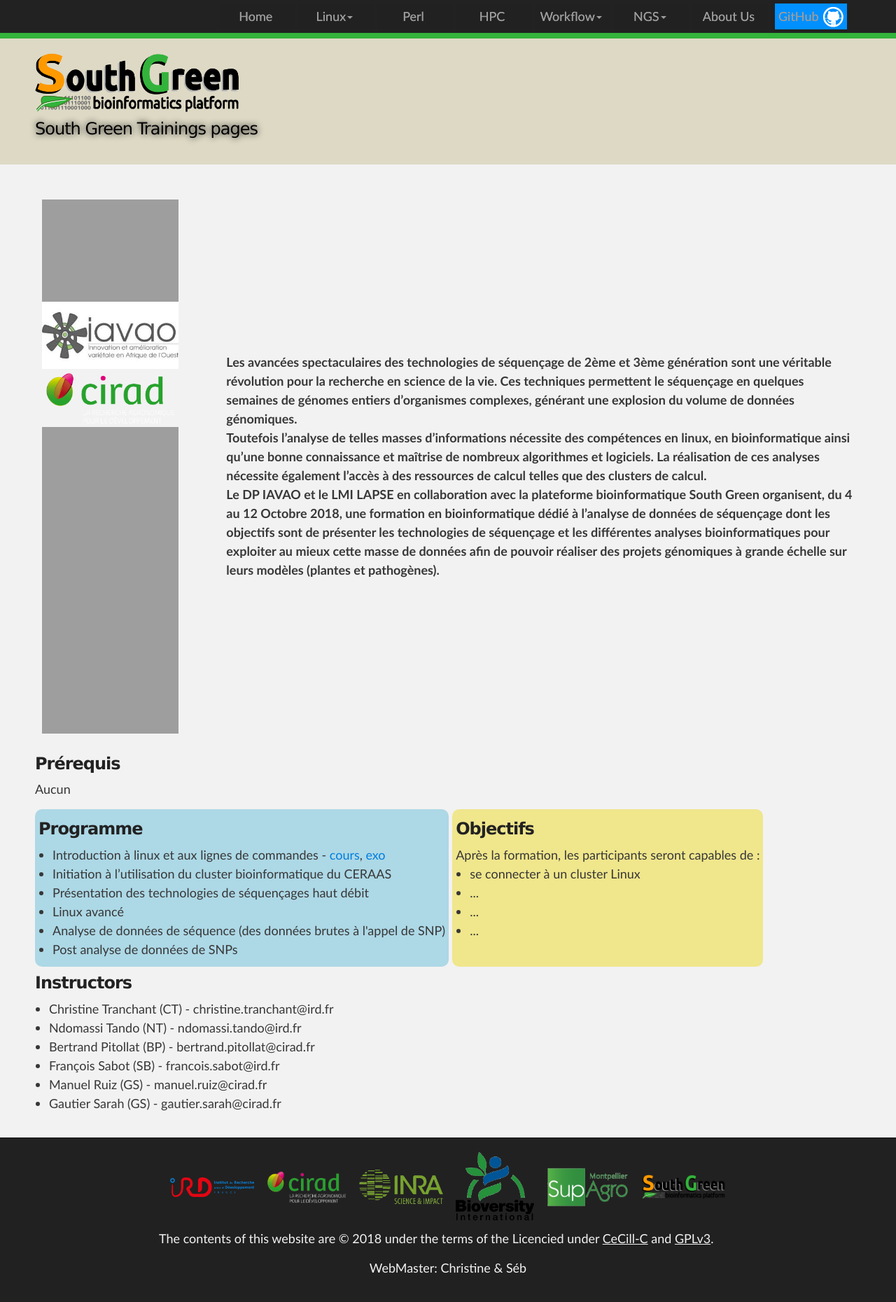
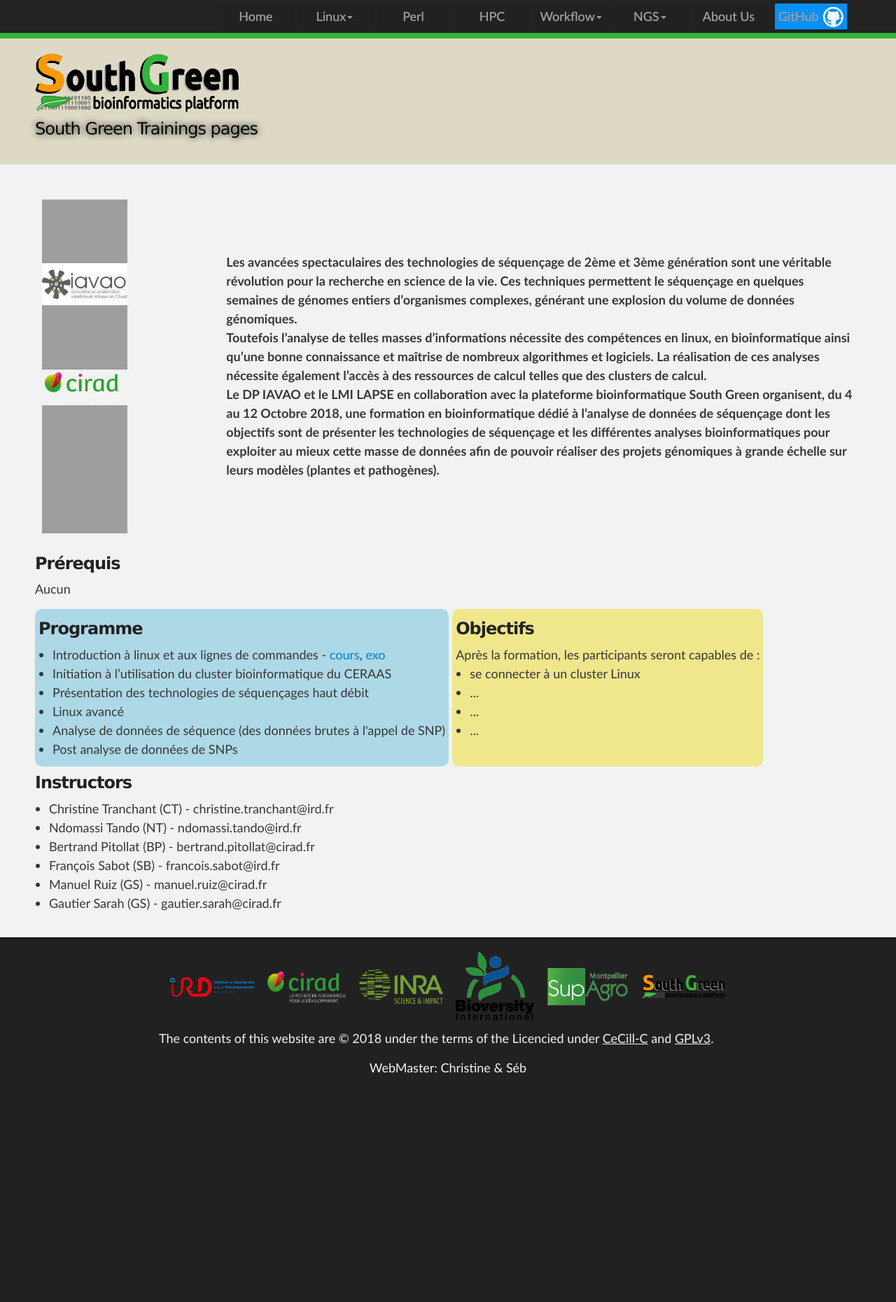
Before and after one commit to SouthGreenPlatform/trainings, a Jekyll site: the page built from _pages/ngsTrainings.md, in a window 1280 px wide. Shown: the whole page at 70% size. Built offline with Jekyll 4.4.1, drawn with Linux system fonts in a browser that asks for light colours; nearby versions of some CDN libraries; after the commit the page ends 1574 px from its top, so only the background shows below that.

Commit message:
Update ngsTrainings.md

```diff
--- a/_pages/ngsTrainings.md
+++ b/_pages/ngsTrainings.md
@@ -8,12 +8,12 @@
 <table class="table-contact">
 <tr>
     <td>
-        <img width="80%" class="img-responsive" src="{{ site.url }}/images/logo/logo_lapse.jpeg" alt="" />
-        <img width="80%" class="img-responsive" src="{{ site.url }}/images/logo/logo_iavao.jpeg" alt="" />
-        <img width="80%" class="img-responsive" src="{{ site.url }}/images/logo-cirad.png" alt="" />
-        <img width="80%" class="img-responsive" src="{{ site.url }}/images/logo-ird.png" alt="" />
-        <img width="80%" class="img-responsive" src="{{ site.url }}/logo_ceraas.jpeg" alt="" />
-        <img width="80%" class="img-responsive" src="{{ site.url }}/logo_isra.jpg" alt="" />
+        <img width="50%" class="img-responsive" src="{{ site.url }}/images/logo/logo_lapse.jpeg" alt="" />
+        <img width="50%" class="img-responsive" src="{{ site.url }}/images/logo/logo_iavao.jpeg" alt="" />
+        <img width="50%" class="img-responsive" src="{{ site.url }}/logo_ceraas.jpeg" alt="" />
+        <img width="50%" class="img-responsive" src="{{ site.url }}/images/logo-cirad.png" alt="" />
+        <img width="50%" class="img-responsive" src="{{ site.url }}/images/logo-ird.png" alt="" />
+        <img width="50%" class="img-responsive" src="{{ site.url }}/logo_isra.jpg" alt="" />
     </td>
 <td>
 Les avancées spectaculaires des technologies de séquençage de 2ème et 3ème génération sont une véritable révolution pour la recherche en science de la vie.
```
